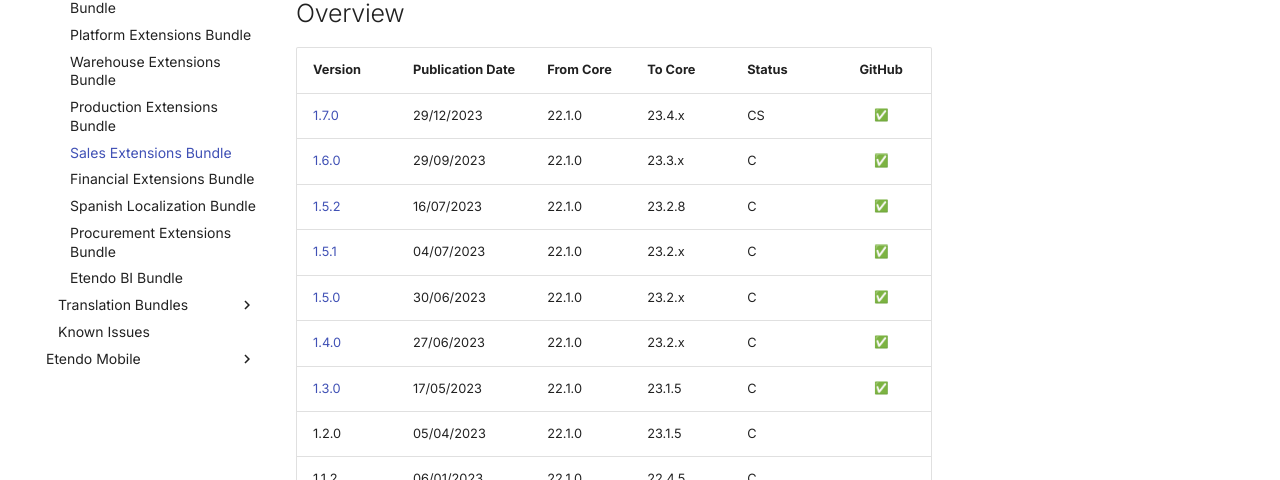
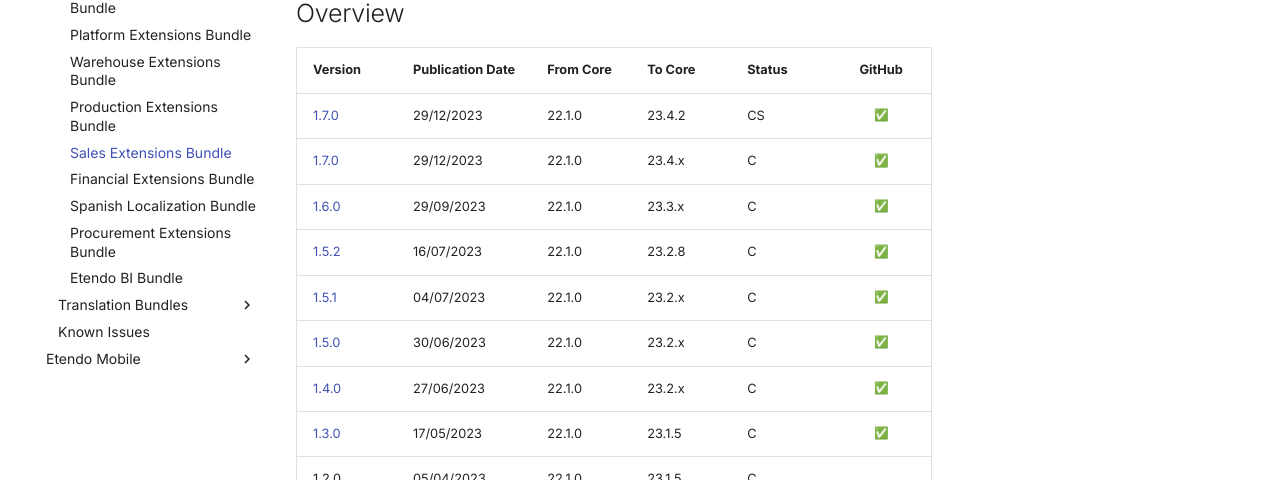
Before and after one commit to facumoyanosmf/mkdocs-prueba, an MkDocs documentation site: the page built from docs/whats-new/release-notes/etendo-classic/bundles/sales-extensions/release-notes.md, in a window 1280 px wide and 900 px high. Shown: the part 420-900 px from the top of the window. Built offline with MkDocs 1.6.1 and Material for MkDocs 9.7.7, drawn with Linux system fonts in a browser that asks for light colours; emoji names are drawn with the system emoji font; comment, search, counter and statistics services are not loaded; the version menu is left out.

Commit message:
Add release notes for Etendo Bundle 1.7.0 :memo:

```diff
--- a/docs/whats-new/release-notes/etendo-classic/bundles/sales-extensions/release-notes.md
+++ b/docs/whats-new/release-notes/etendo-classic/bundles/sales-extensions/release-notes.md
@@ -14,7 +14,8 @@
 
 | Version   | Publication Date 	| From Core | To Core| Status | GitHub|
 | --- 		| ---           | ---    | ---    | --- | :---:             |
-| [1.7.0](#170) 	| 29/12/2023 	| 22.1.0 | 23.4.x | CS	| :white_check_mark:|
+| [1.7.0](https://github.com/etendosoftware/com.etendoerp.sales.extensions/releases/tag/1.7.0){target="_blank"} | 29/12/2023 | 22.1.0 | 23.4.2 | CS | :white_check_mark: |
+| [1.7.0](#170) 	| 29/12/2023 	| 22.1.0 | 23.4.x | C	| :white_check_mark:|
 | [1.6.0](#160) 	| 29/09/2023 	| 22.1.0 | 23.3.x | C 	| :white_check_mark:|
 | [1.5.2](#152) 	| 16/07/2023 	| 22.1.0 | 23.2.8 | C   | :white_check_mark:|
 | [1.5.1](#151) 	| 04/07/2023 	| 22.1.0 | 23.2.x | C 	| :white_check_mark:|
```
